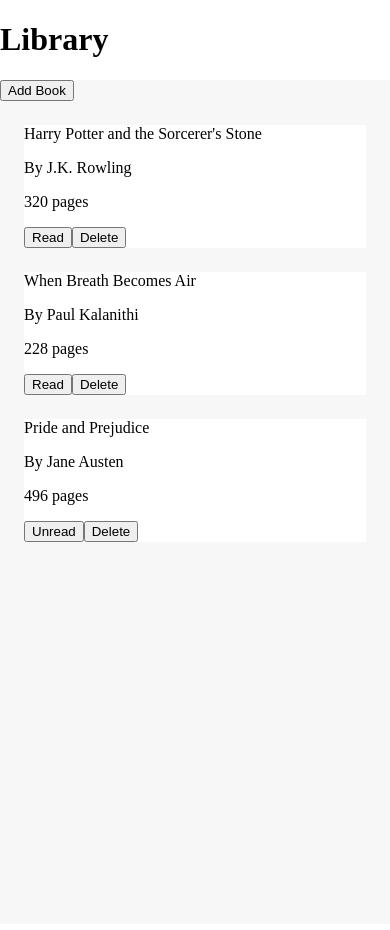
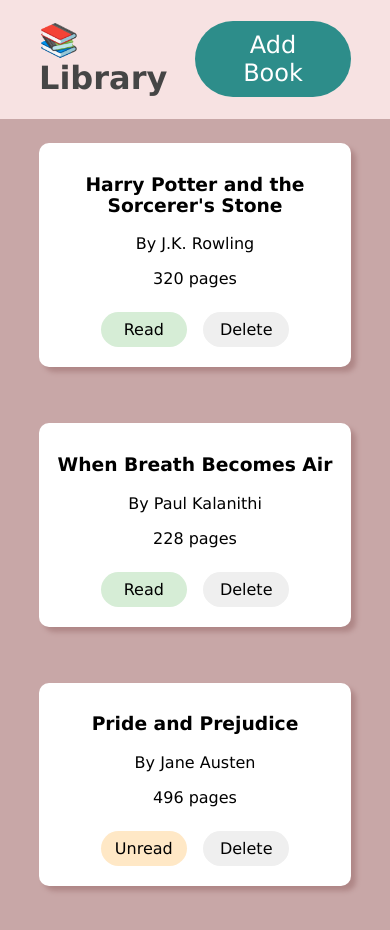
Before and after one commit to Ruby-Hu/library, a plain HTML site: page index.html in a window 390 px wide. Drawn offline with Linux system fonts and the light colour scheme.

Commit message:
Make website pretty and more readable
Fixed CSS layout to make the layout more responsive and pretty.

```diff
--- a/index.html
+++ b/index.html
@@ -8,13 +8,13 @@
 </head>
 <body>
     <header>
-        <h1>Library</h1>
+        <h1>📚 Library</h1>
+        <div class="button-div">
+            <button id="addBook">Add Book</button>
+        </div>
     </header>
 
     <div class="container" id="container">
-
-        <button id="addBook">Add Book</button>
-
         <dialog>
             <form id="form">
                 <h2>Add Book Info</h2>
@@ -23,16 +23,14 @@
                 <input type="number" id="pages" placeholder="Page Count" name="pages" required>
                 <div class="check">
                     <input type="checkbox" id="read">
-                    <label>Have you read the book?</label>
+                    <label for="read">Have you read the book?</label>
                 </div>
                 <button type="submit" id="submitBtn">Submit</button>
                 <button type="button" id="closeBtn">Cancel</button>
             </form>
         </dialog>
 
-        <div class="shelf" id="shelf">
-
-        </div>
+        <div class="shelf" id="shelf"></div>
     </div>
     <script src="script.js"></script>
 </body>
--- a/script.js
+++ b/script.js
@@ -4,6 +4,7 @@ const addBtn = document.getElementById("addBook");
 const closeBtn = document.getElementById("closeBtn");
 const submitBtn = document.getElementById("submitBtn");
 const readBtn = document.getElementsByClassName("read-button");
+const deleteBtn = document.getElementsByClassName("delete-button");
 
 function Book(name, author, pages, read) {
     this.name = name;
@@ -12,13 +13,9 @@ function Book(name, author, pages, read) {
     this.read = read;
 }
 
-const harryPotter = new Book("Harry Potter and the Sorcerer's Stone", "J.K. Rowling", 320, true);
-const breath = new Book("When Breath Becomes Air", "Paul Kalanithi", 228, true);
-const pridePrejudice = new Book("Pride and Prejudice", "Jane Austen", 496, false);
+const myLibrary = [];
 
-const myLibrary = [harryPotter, breath, pridePrejudice];
-
-//pop up form display
+// pop up form display
 addBtn.addEventListener("click", () => {
     dialog.showModal();
 });
@@ -28,49 +25,54 @@ closeBtn.addEventListener("click", () => {
 });
 
 
-//process form submitted from user and add book info into library array
-function addBookToLibrary() {
-    let checkBox = (document.getElementById("read").checked) ? true : false;
-    let newAdded = new Book(document.getElementById("title").value, document.getElementById("author").value, document.getElementById("pages").value, checkBox);
-    console.log(newAdded);
-    myLibrary.push(newAdded);
-    console.log(myLibrary);
+// process form submitted from user and add book info into library array
+function addBookToLibrary(title, author, pages, read) {
+    const newBook = new Book(title, author, pages, read);
+    myLibrary.push(newBook);
 }
 
 
 //loop through array and display the books in cards
 function displayBooks() {
-    myLibrary.forEach((book) => {
-        let card = document.createElement("div");
+    shelf.innerText = "";
+
+    myLibrary.forEach((book, index) => {
+        const card = document.createElement("div");
+        card.dataset.index = index;
+
+        const title = document.createElement("h3");
+        title.innerText = book.name;
+
+        const author = document.createElement("p");
+        author.innerText = `By ${book.author}`;
+
+        const pages = document.createElement("p");
+        pages.innerText = `${book.pages} pages`;
+
+        const readBtn = document.createElement("button");
+        readBtn.innerText = book.read ? "Read" : "Unread";
+        readBtn.classList.add(book.read ? "btn-read" : "btn-unread");
+        readBtn.addEventListener("click", () => toggleRead(index));
+
+        const deleteBtn = document.createElement("button");
+        deleteBtn.innerText = "Delete";
+        deleteBtn.addEventListener("click", () => removeBook(index));
+
+        const buttonGroup = document.createElement("div");
+        const infoGroup = document.createElement("div");
+
         shelf.appendChild(card).className = "card";
-
-        let title = document.createElement("p");
-        title.innerText = book.name;
-        card.appendChild(title).className = "title";
-
-        let author = document.createElement("p");
-        author.innerText = "By " + book.author;
-        card.appendChild(author).className = "author";
-
-        let pages = document.createElement("p");
-        pages.innerText = book.pages + " pages";
-        card.appendChild(pages).className = "pages";
-
-        let read = document.createElement("button");
-        (book.read === true) ? (read.innerText = "Read") : (read.innerText = "Unread");
-        card.appendChild(read).className = "read-button";
-
-        let deleteBtn = document.createElement("button");
-        deleteBtn.innerText = "Delete";
-        card.appendChild(deleteBtn).className = "delete-button";
-
-        let bookIndex = myLibrary.findIndex(item => item.name === title.innerText);
-        card.setAttribute("data", bookIndex);
+        card.appendChild(infoGroup).className = "info-group"
+        card.appendChild(buttonGroup).className = "button-group";
+        infoGroup.appendChild(title).className = "title";
+        infoGroup.appendChild(author).className = "author";
+        infoGroup.appendChild(pages).className = "pages";
+        buttonGroup.appendChild(readBtn);
+        buttonGroup.appendChild(deleteBtn).className = "delete-button";
     });
 }
 
-const deleteBtn = document.getElementsByClassName("delete-button");
-
+// reset form after each fill
 function resetForm() {
     document.getElementById("title").value = "";
     document.getElementById("author").value = "";
@@ -78,17 +80,15 @@ function resetForm() {
     document.getElementById("read").checked = false;
 }
 
-function removeBook() {
-    let removeIndex =
-    deleteBtn.addEventListener("click", () => {
-        myLibrary.splice()
-    });
+function removeBook(index) {
+    myLibrary.splice(index, 1);
+    displayBooks();
 }
 
-function updateIndex() {}
-
-//toggle read or unread with button
-
+function toggleRead(index) {
+    myLibrary[index].read = !myLibrary[index].read;
+    displayBooks();
+}
 
 //Update shelf after submit
 submitBtn.addEventListener("click", (e) => {
@@ -98,11 +98,19 @@ submitBtn.addEventListener("click", (e) => {
     dialog.close();
 
     //dealing with library and display
-    addBookToLibrary();
+    const title = document.getElementById("title").value;
+    const author = document.getElementById("author").value;
+    const pages = document.getElementById("pages").value;
+    const read = document.getElementById("read").checked;
+    addBookToLibrary(title, author, pages, read);
     shelf.innerText = "";
     displayBooks();
 
     resetForm();
-  });
+});
 
-  displayBooks();
+addBookToLibrary("Harry Potter and the Sorcerer's Stone", "J.K. Rowling", 320, true);
+addBookToLibrary("When Breath Becomes Air", "Paul Kalanithi", 228, true);
+addBookToLibrary("Pride and Prejudice", "Jane Austen", 496, false);
+
+displayBooks();
--- a/style.css
+++ b/style.css
@@ -1,23 +1,59 @@
+html * {
+    font-family: 'Lucida Sans', 'Lucida Sans Regular', 'Lucida Grande', 'Lucida Sans Unicode', Geneva, Verdana, sans-serif;
+}
+
+
 html, body {
-    width: 100%;
     height: 100%;
     margin: 0;
 }
 
 header {
-    background-color: #fff;
+    background-color: #f7e2e2;
+    display: flex;
+    padding: 0 10%;
 }
 
 .container {
-    background-color: #f7f7f7;
+    background-color: #c8a7a7;
     width: 100%;
     height: 100%;
+    text-align: center;
+}
+
+h1 {
+    flex: 1;
+    color: #454545;
+}
+
+.button-div {
+    flex: 1;
+    display: flex;
+    justify-content: flex-end;
+}
+
+#addBook {
+    font-size: 1.5rem;
+    justify-content: flex-end;
+    align-self: center;
+    border: none;
+    padding: 10px 24px;
+    border-radius: 50px;
+    background-color: rgba(16, 130, 126, 0.873);
+    color: #fff;
+}
+
+#addBook:hover {
+    cursor: pointer;
+    background-color: rgba(26, 149, 145, 0.873);
 }
 
 
 /* pop up form for adding books */
 dialog {
     width: 400px;
+    border: none;
+    border-radius: 5px;
 }
 
 form {
@@ -30,12 +66,21 @@ form {
 form button {
     width: 50%;
     margin: 4px;
+    border: none;
+    padding: 8px 0;
+    margin-top: 10px;
+    border-radius: 5px;
+}
+
+form button:hover {
+    cursor: pointer;
+    background-color: #e2e2e2;
 }
 
 form input {
     width: 80%;
     padding: 8px;
-    margin: 4px;
+    margin: 10px;
 }
 
 form .check {
@@ -46,8 +91,53 @@ form .check {
     width: 16px;
 }
 
+
+/*book shelf*/
+.shelf {
+    display: grid;
+    grid-template-columns: repeat(auto-fill, minmax(300px, 1fr));
+    gap: 32px;
+    width: 80%;
+    margin: 0 auto;
+}
+
 /* card for displaying books */
 .card {
+    margin-top: 24px;
     background-color: #fff;
-    margin: 24px;
+    border-radius: 10px;
+    padding: 12px;
+    box-shadow: 5px 5px 5px #af8787;
+    display: flex;
+    flex-direction: column;
+    align-content: center;
+    justify-content: center;
 }
+
+.delete-button, .btn-read, .btn-unread {
+    margin: 8px;
+    border: none;
+    font-size: 1rem;
+    padding: 8px 4px;
+    width: 30%;
+    border-radius: 20px;
+}
+
+.btn-read {
+    background-color: rgb(214, 237, 214);
+}
+
+.btn-unread {
+    background-color: #ffe8c6;
+}
+
+.btn-read:hover, .btn-unread:hover {
+    cursor: pointer;
+}
+
+.delete-button:hover {
+    background-color: #7b2d2d;
+    color: #fff;
+    cursor: pointer;
+    border: none;
+}
```
